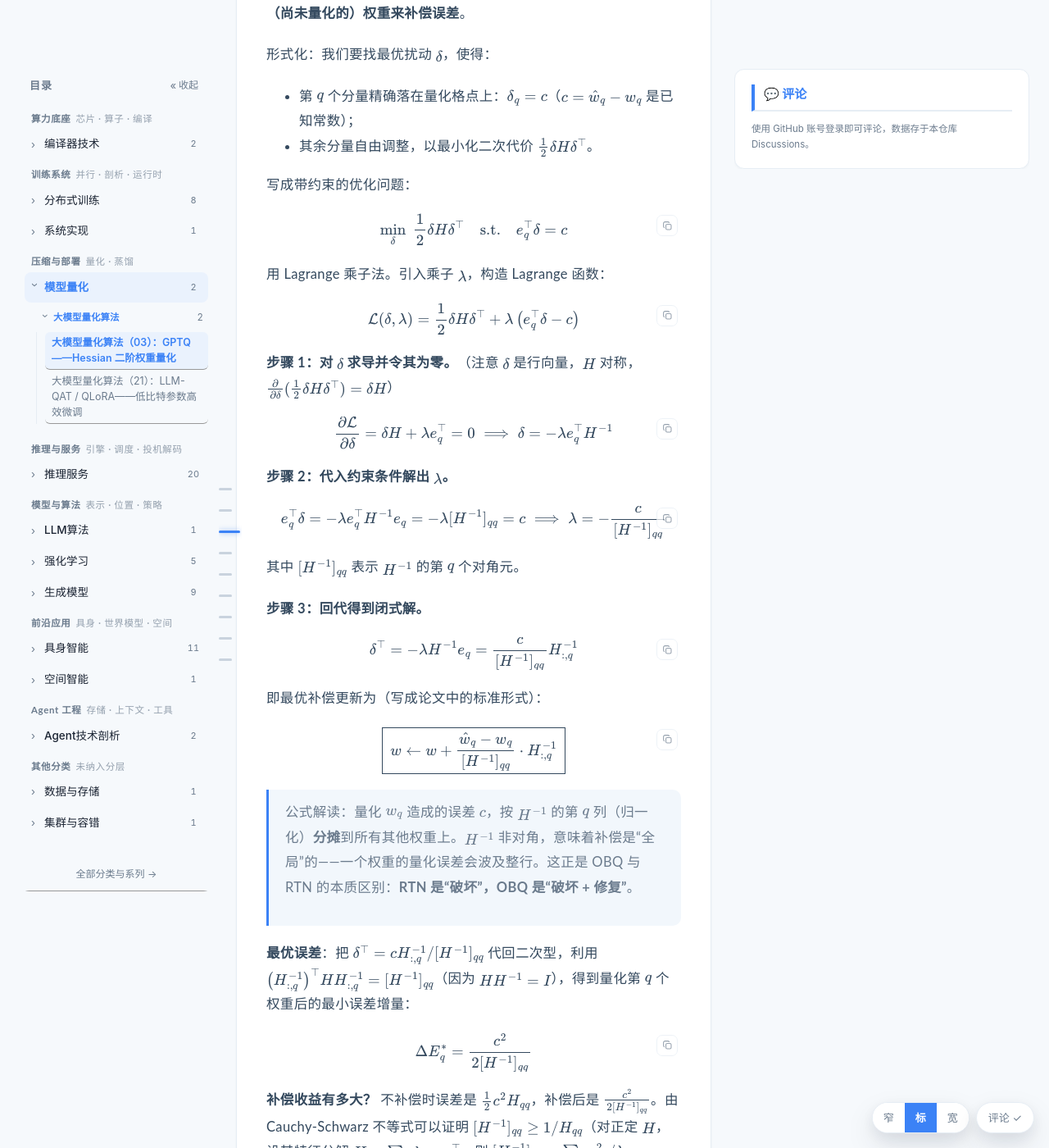
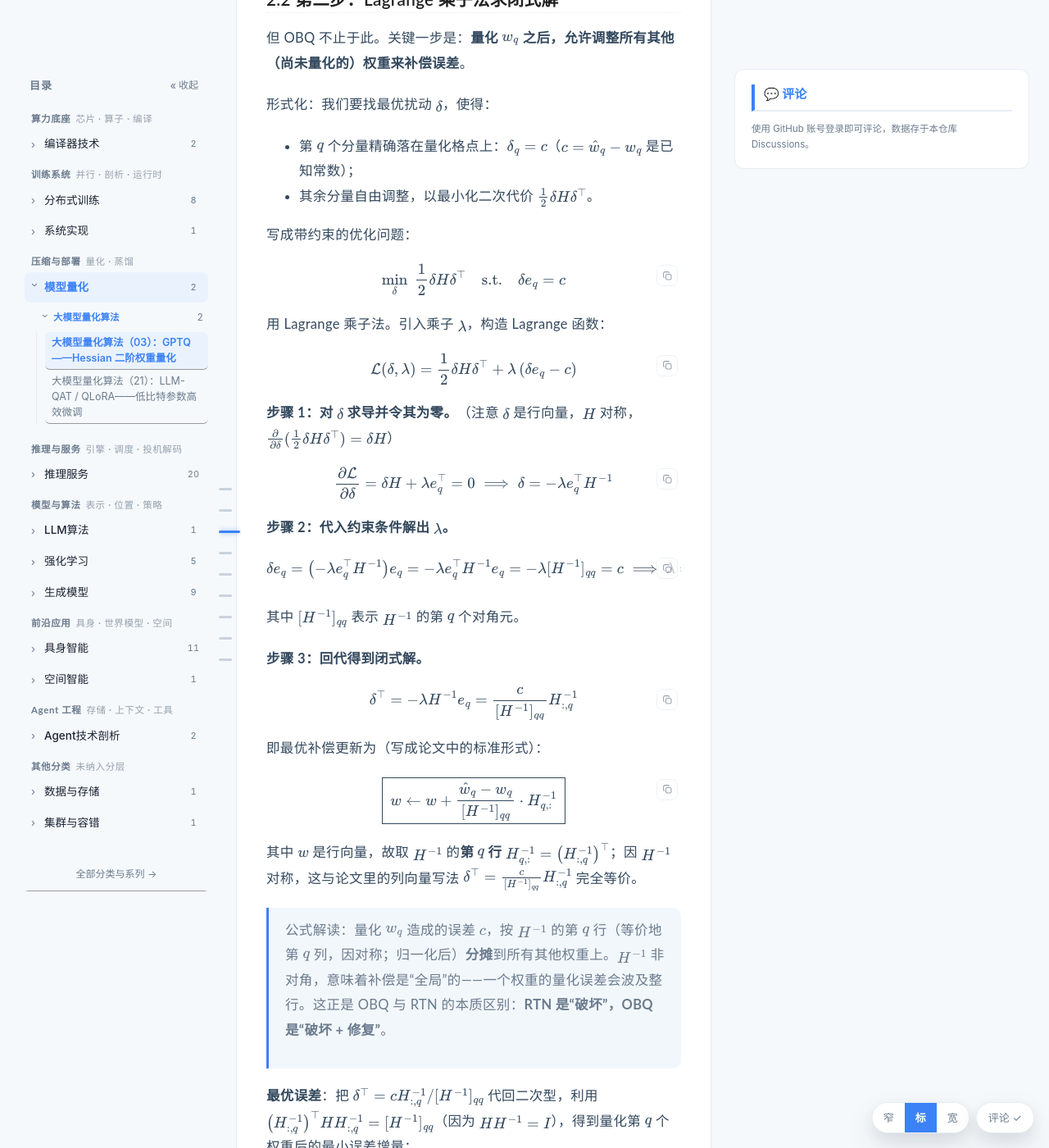
Before and after one commit to lrypcy/lrypcy.github.io, a Jekyll site: the page built from _posts/2026-08-24-ptq-02-gptq.md, in a window 1280 px wide and 1400 px high, scrolled down 8571 px. Shown: the whole window at 82% size. Built offline with Jekyll 4.4.1, drawn with Linux system fonts in a browser that asks for light colours; comment, search, counter and statistics services are not loaded; some of the changed text lies outside the part shown.

Commit message:
fix(gptq): 统一 e_q 为列向量，修正 §2.2 行列混用

```diff
--- a/_posts/2026-08-24-ptq-02-gptq.md
+++ b/_posts/2026-08-24-ptq-02-gptq.md
@@ -153,7 +153,7 @@ $$H = 2XX^\top \in \mathbb{R}^{d_{col} \times d_{col}}$$
 
 $$\Delta E \approx \frac{1}{2} \delta H \delta^\top$$
 
-**单权重量化**：假设只量化第 $$q$$ 个权重，即 $$\delta = c \cdot e_q$$，其中 $$c = \hat{w}_q - w_q$$ 是量化误差（$$e_q$$ 是第 $$q$$ 个单位向量）。代入二次型：
+**单权重量化**：假设只量化第 $$q$$ 个权重，即 $$\delta = c \cdot e_q^\top$$，其中 $$c = \hat{w}_q - w_q$$ 是量化误差（$$e_q \in \mathbb{R}^{d_{col}\times 1}$$ 是第 $$q$$ 个单位**列**向量；全文统一用列向量记 $$e_q$$，转置 $$e_q^\top$$ 才是行向量，与 $$\delta$$ 的行向量约定一致）。代入二次型：
 
 $$\Delta E \approx \frac{1}{2} c^2 H_{qq}$$
 
@@ -182,7 +182,7 @@ $$\frac{\partial \mathcal{L}}{\partial \delta} = \delta H + \lambda e_q^\top = 0
 
 **步骤 2：代入约束条件解出 $$\lambda$$。**
 
-$$e_q^\top \delta = -\lambda e_q^\top H^{-1} e_q = -\lambda [H^{-1}]_{qq} = c \;\Longrightarrow\; \lambda = -\frac{c}{[H^{-1}]_{qq}}$$
+$$\delta e_q = \bigl(-\lambda e_q^\top H^{-1}\bigr) e_q = -\lambda e_q^\top H^{-1} e_q = -\lambda [H^{-1}]_{qq} = c \;\Longrightarrow\; \lambda = -\frac{c}{[H^{-1}]_{qq}}$$
 
 其中 $$[H^{-1}]_{qq}$$ 表示 $$H^{-1}$$ 的第 $$q$$ 个对角元。
 
@@ -192,9 +192,11 @@ $$\delta^\top = -\lambda H^{-1} e_q = \frac{c}{[H^{-1}]_{qq}} H^{-1}_{:,q}$$
 
 即最优补偿更新为（写成论文中的标准形式）：
 
-$$\boxed{\; w \leftarrow w + \frac{\hat{w}_q - w_q}{[H^{-1}]_{qq}} \cdot H^{-1}_{:,q} \;}$$
+$$\boxed{\; w \leftarrow w + \frac{\hat{w}_q - w_q}{[H^{-1}]_{qq}} \cdot H^{-1}_{q,:} \;}$$
 
-> 公式解读：量化 $$w_q$$ 造成的误差 $$c$$，按 $$H^{-1}$$ 的第 $$q$$ 列（归一化）**分摊**到所有其他权重上。$$H^{-1}$$ 非对角，意味着补偿是“全局”的——一个权重的量化误差会波及整行。这正是 OBQ 与 RTN 的本质区别：**RTN 是“破坏”，OBQ 是“破坏 + 修复”**。
+其中 $$w$$ 是行向量，故取 $$H^{-1}$$ 的**第 $$q$$ 行** $$H^{-1}_{q,:} = \bigl(H^{-1}_{:,q}\bigr)^\top$$；因 $$H^{-1}$$ 对称，这与论文里的列向量写法 $$\delta^\top = \frac{c}{[H^{-1}]_{qq}} H^{-1}_{:,q}$$ 完全等价。
+
+> 公式解读：量化 $$w_q$$ 造成的误差 $$c$$，按 $$H^{-1}$$ 的第 $$q$$ 行（等价地第 $$q$$ 列，因对称；归一化后）**分摊**到所有其他权重上。$$H^{-1}$$ 非对角，意味着补偿是“全局”的——一个权重的量化误差会波及整行。这正是 OBQ 与 RTN 的本质区别：**RTN 是“破坏”，OBQ 是“破坏 + 修复”**。
 
 **最优误差**：把 $$\delta^\top = c H^{-1}_{:,q}/[H^{-1}]_{qq}$$ 代回二次型，利用 $$\bigl(H^{-1}_{:,q}\bigr)^\top H H^{-1}_{:,q} = [H^{-1}]_{qq}$$（因为 $$H H^{-1} = I$$），得到量化第 $$q$$ 个权重后的最小误差增量：
 
```
Also changed, not shown: other parts of _posts/2026-08-24-ptq-02-gptq.md (+2 -2 lines).
